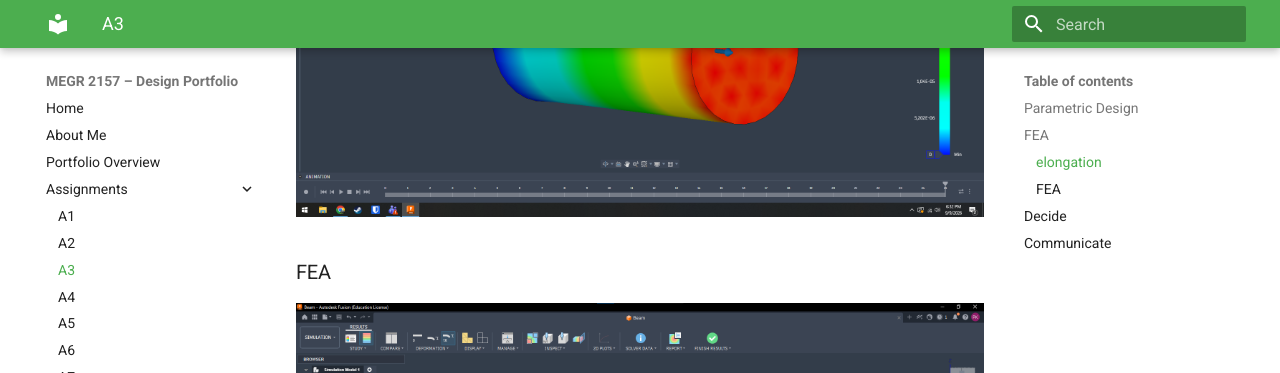
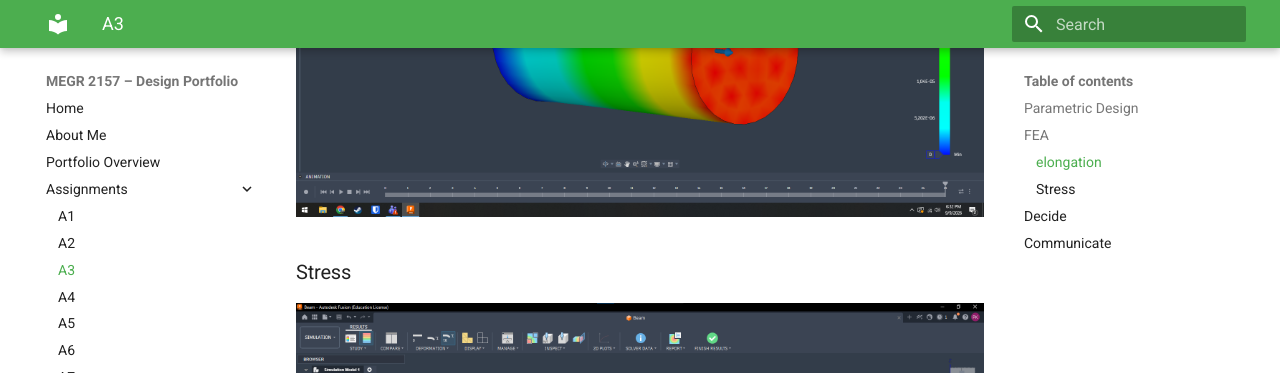
Before and after one commit to pklauser-cyber/design-projects-portfolio, an MkDocs documentation site: the page built from docs/assignments/A03/index.md, in a window 1280 px wide and 900 px high, scrolled down 1073 px. Shown: the top 373 px of the window. Built offline with MkDocs 1.6.1 and Material for MkDocs 9.7.7, drawn with Linux system fonts in a browser that asks for light colours.

Commit message:
Update index.md

```diff
--- a/docs/assignments/A03/index.md
+++ b/docs/assignments/A03/index.md
@@ -8,7 +8,7 @@ To begin this project I chose the dimensions of my beam as 4in in diameter and 8
 Using the video provided I was able to set up a FEA simulation with one side of the bar fixed in place and the other side of the bar had the 400lb load attached. After running the sim I was able to see the total elongation and total stress felt by the beam.
 ### elongation
 ![FEA1](Assignment3screenshot1.png)
-### FEA
+### Stress
 ![FEA2](Assignment3screenshot2.png)
 ![FEA3](Assignment3screenshot3.png)
 After doing the FEA I calculated that the max stress was significantly lower than the 40ksi strength of aluminum at 0.052ksi. I then calculated that the % difference between my calculated deflection and my actual deflection was about 2%. I would say this is a meaningful discrepancy and I believe it was caused by the mesh density. When generating the mesh the density looked to be very low and knowing that I believe it could have a worse approximation than my hand calculations. Overall I would trust the hand calculations more because the equations behind them have been tested for decades, if the mesh was much finer I would consider the mesh more seriously.
```
